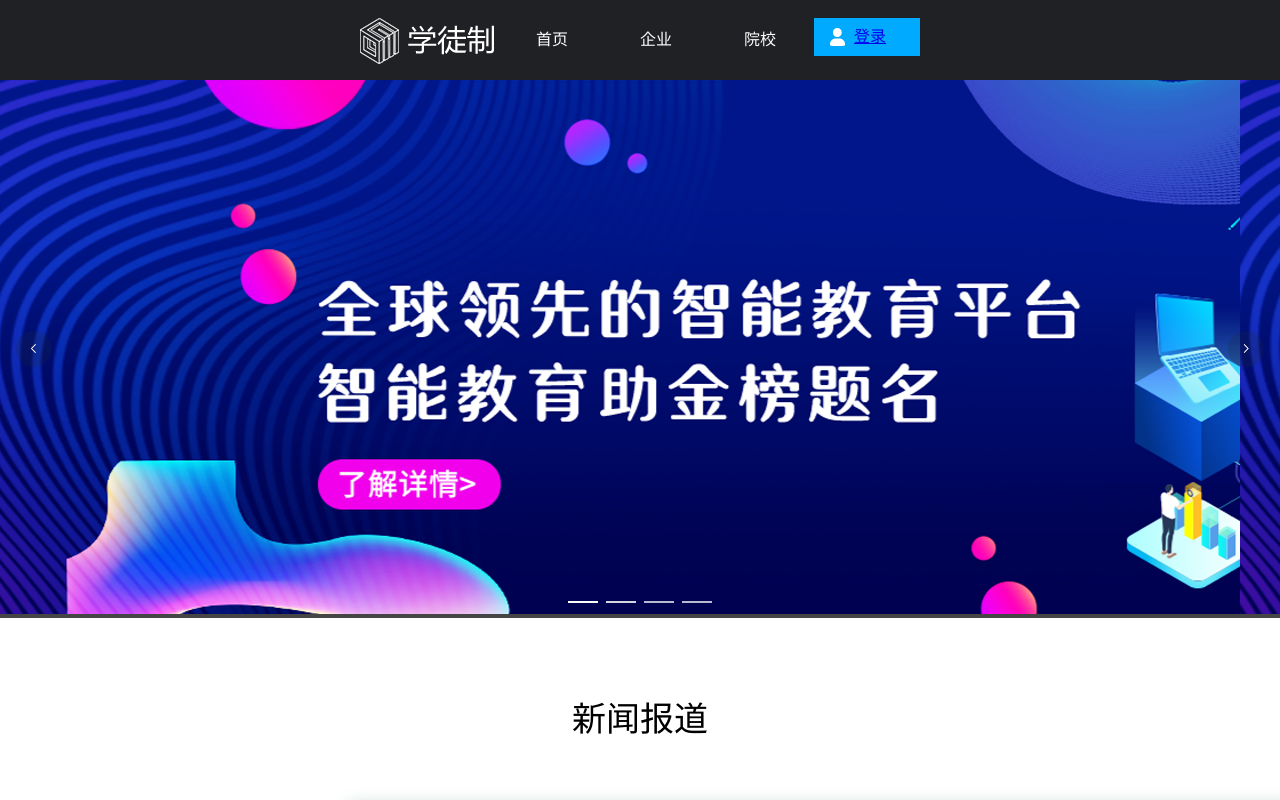
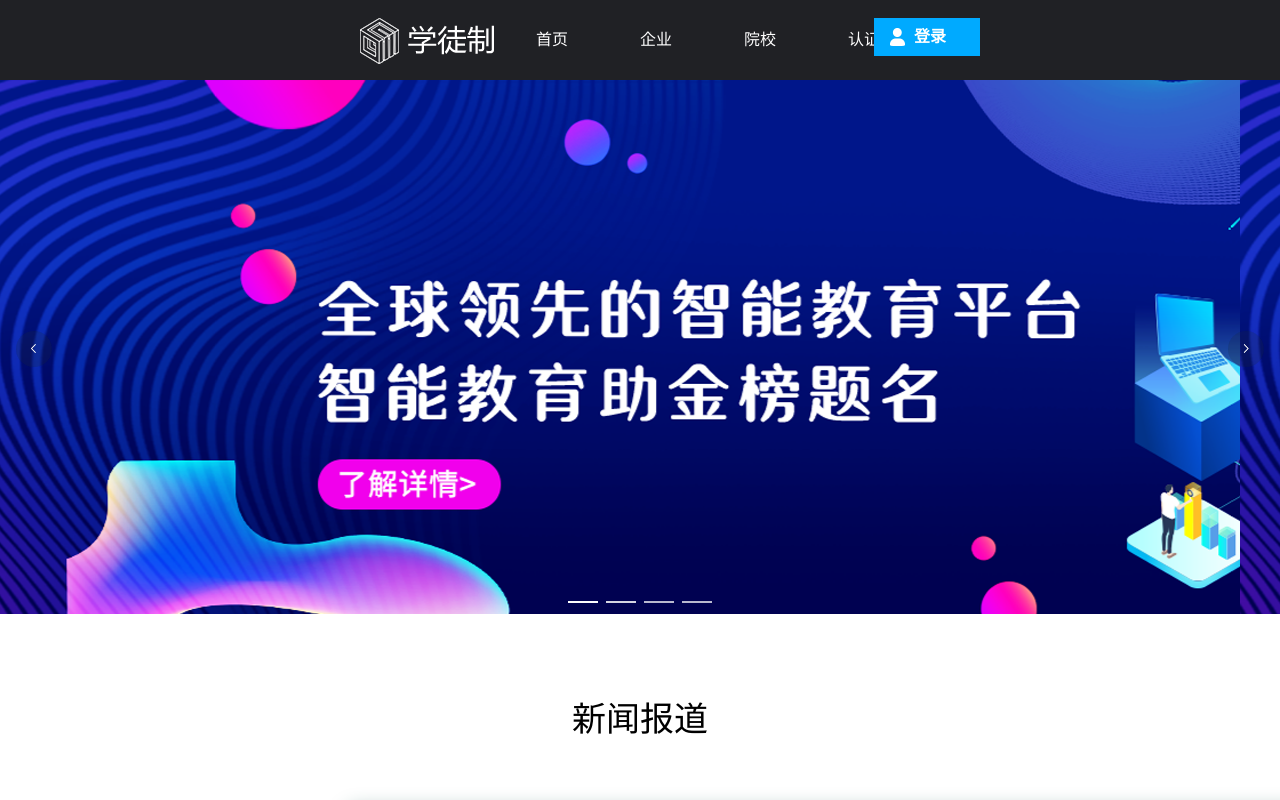
Before and after one commit to G-Z-Ming/xtzbeforeup, a Vue app: page /#/Home in a window 1280 px wide. Shown: the top 800 px of the page. Built offline with nearby package versions, Linux system fonts and the light colour scheme.

Commit message:
修改首页某些样式

```diff
--- a/src/components/home.vue
+++ b/src/components/home.vue
@@ -178,9 +178,10 @@ export default {
 </script>
 
 <!-- Add "scoped" attribute to limit CSS to this component only -->
+<!-- ZhengMing first submission and home -->
 <style scoped lang="less">
 nav {
-  padding-bottom: 150px;
+  // padding-bottom: 150px;
   .nav-Top {
     height: 700px;
     background-image: url(../img/底图.png);
--- a/src/header/header.vue
+++ b/src/header/header.vue
@@ -1,24 +1,25 @@
 <template>
   <div class="header">
     <div class="he_title">
-      <div class="system"><img
-          src="../img/logo.png"
-          alt=""
-        ></div>
+      <div class="system">
+        <img src="../img/logo.png" alt>
+      </div>
       <div class="tetle">
         <div
           v-for="(item,index) in roudata"
           :key="item.name"
           @click="gotos(item,index)"
           :class="{ active:index==current}"
-        ><a>{{item.name}}</a> </div>
+        >
+          <a>{{item.name}}</a>
+        </div>
       </div>
-      <div
-        class="login"
-      ><a href="http://localhost:8081"><img
-            src="../img/log.png"
-            alt=""
-          > <span>登录</span> </a></div>
+      <div class="login">
+        <a href="http://localhost:8081">
+          <img src="../img/log.png" alt>
+          <span>登录</span>
+        </a>
+      </div>
     </div>
 
     <router-view></router-view>
@@ -33,7 +34,7 @@
 <script>
 export default {
   name: "header",
-  data () {
+  data() {
     return {
       current: 0,
       roudata: [
@@ -44,31 +45,31 @@ export default {
       ]
     };
   },
-  mounted () {
+  mounted() {
     // this.$router.push({
     //   path: "/index"
     // });
   },
   methods: {
-    gotos (item, index) {
+    gotos(item, index) {
       this.$router.push({
         path: item.goto
       });
       this.current = index;
-    },
-
+    }
   }
 };
 </script>
 
 <!-- Add "scoped" attribute to limit CSS to this component only -->
+<!-- ZhengMing first submission and header -->
 <style lang="less" scoped>
 .header {
   min-height: 100vh;
-  padding-bottom: -150px;
+  // padding-bottom: -150px;
   .he_tupo {
-    position: fixed;
-    bottom: 0px;
+    // position: fixed;
+    // bottom: 0px;
     height: 150px;
     width: 100vw;
     background: #454545;
@@ -112,13 +113,18 @@ export default {
     }
     .login {
       position: absolute;
-      right: 360px;
+      right: 300px;
       width: 100px;
       height: 38px;
       background: #00aaff;
       line-height: 38px;
       top: 18px;
       padding-left: 6px;
+      a {
+        font-weight: 600;
+        color: #fff;
+        text-decoration: none;
+      }
       img {
         display: block;
         position: absolute;
```
